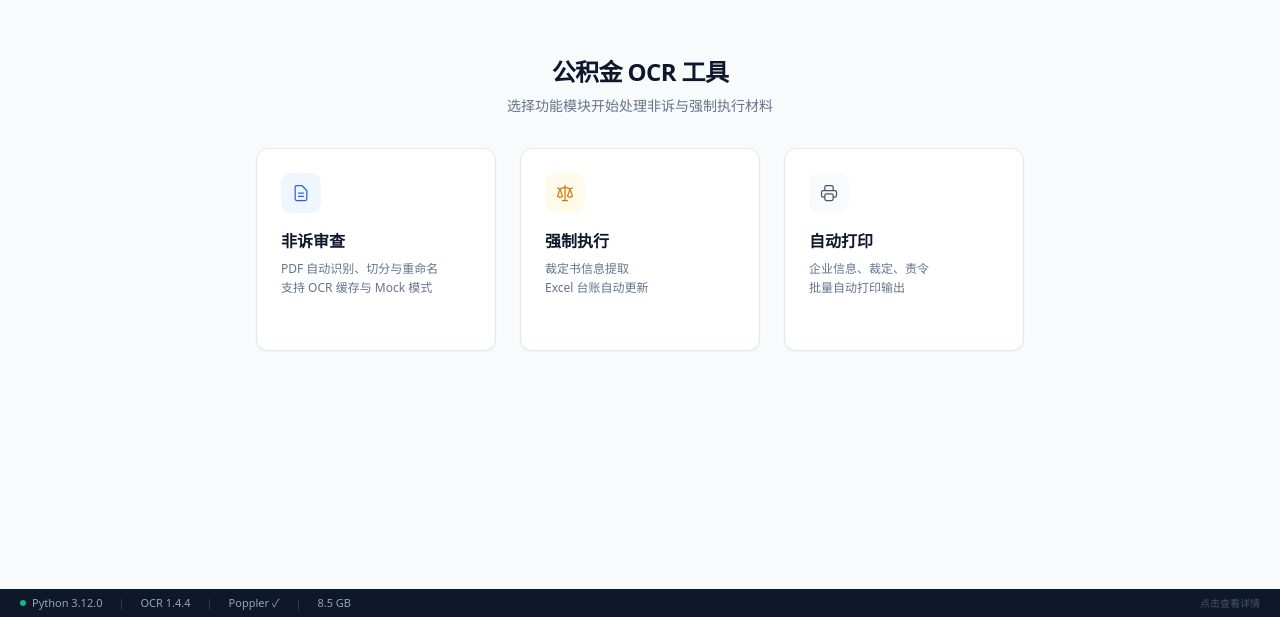
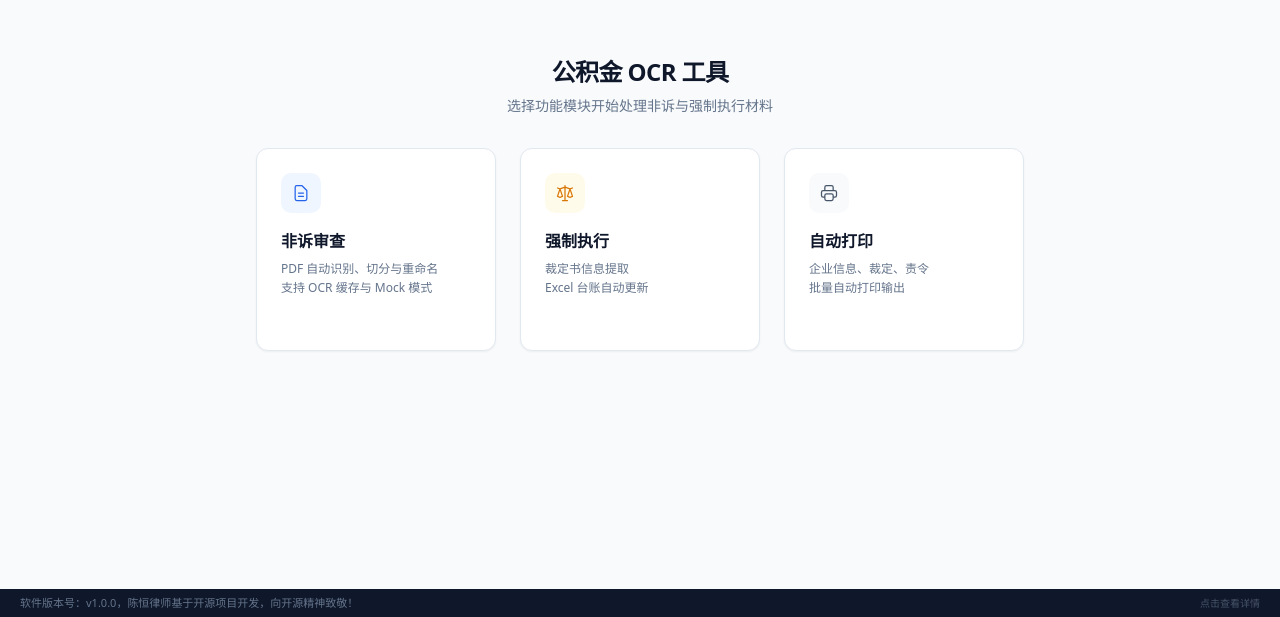
Before and after one commit to BluerAngala/pdf-ocr-ai, a React (Vite) app in the folder apps/desktop/: page / in a window 1280 px wide. Shown: the part 183-800 px from the top of the page. Built offline with nearby package versions, Linux system fonts and the light colour scheme.

Commit message:
fix(server): 改进错误处理和依赖检查信息
在JsonRpcServer中捕获异常时打印错误日志，并完善Poppler未安装时的提示信息
refactor(desktop): 简化状态栏显示内容

移除OCR引擎状态等详细信息，改为显示软件版本和开发者信息

```diff
--- a/apps/desktop/src/components/StatusBar.tsx
+++ b/apps/desktop/src/components/StatusBar.tsx
@@ -8,31 +8,15 @@ interface Props {
 export default function StatusBar({ statusInfo, onClick }: Props) {
   const { status } = statusInfo;
 
-  const ocrLabel = status?.ocr_engine_ready
-    ? status?.ocr_version
-      ? `OCR ${status.ocr_version}`
-      : "OCR 就绪"
-    : "OCR 未就绪";
-
   return (
     <footer
       onClick={onClick}
       className="h-7 bg-[#0F172A] text-slate-400 flex items-center justify-between px-5 shrink-0 cursor-pointer"
     >
-      <div className="flex items-center gap-4 text-[11px]">
-        <span className="flex items-center gap-1.5">
-          <span
-            className={`w-1.5 h-1.5 rounded-full ${status?.ocr_engine_ready ? "bg-emerald-500" : "bg-red-500"}`}
-          />
-          <span>Python {status?.python_version || "..."}</span>
-        </span>
-        <span className="text-slate-700">|</span>
-        <span>{ocrLabel}</span>
-        <span className="text-slate-700">|</span>
-        <span>{status?.poppler_installed ? "Poppler ✓" : "Poppler ✗"}</span>
-        <span className="text-slate-700">|</span>
-        <span>{status?.available_memory_gb ? `${status.available_memory_gb} GB` : "- GB"}</span>
-      </div>
+      <span className="text-[11px] text-slate-500">
+        软件版本号：v{status?.app_version || "1.0.0"}，{status?.developer || "陈恒律师"}
+        基于开源项目开发，向开源精神致敬！
+      </span>
       <span className="text-[10px] text-slate-600">点击查看详情</span>
     </footer>
   );
```
Also changed, not shown: 1 other file (tests, documents, lock files or other folders).
